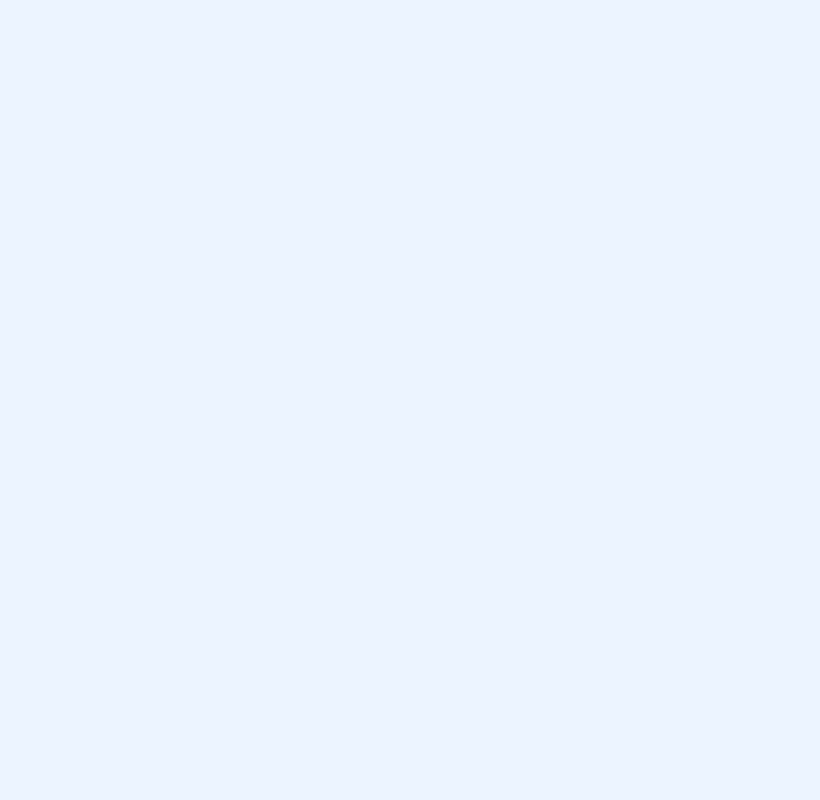
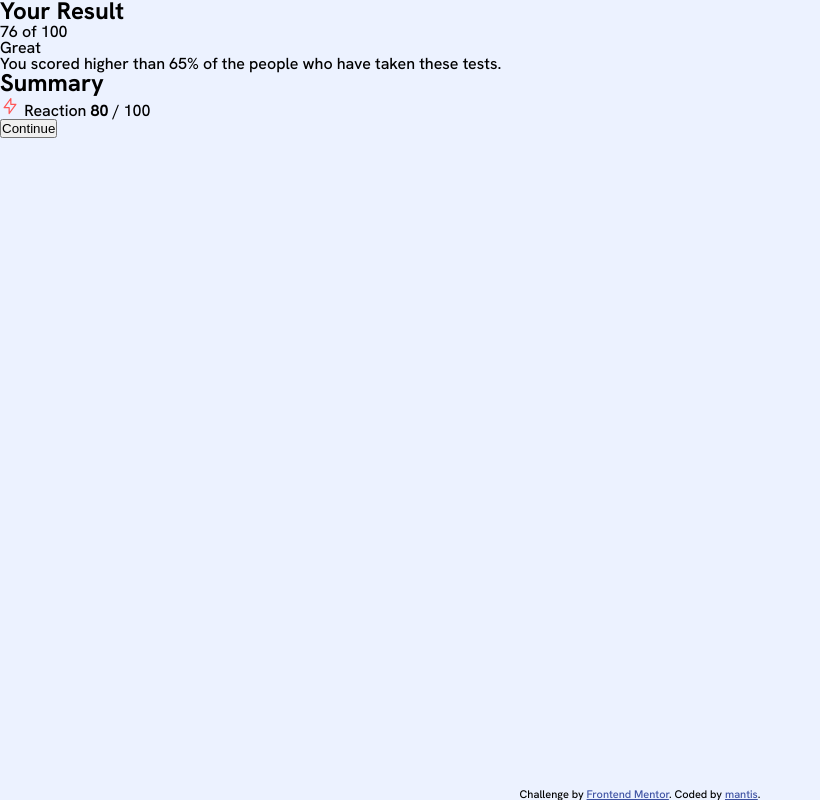
Before and after one commit to morauszkia/fm-results-summary-svelte, a Svelte app: page / in a window 1280 px wide. Shown: the whole page, without its empty margins (0-820 px from the left). Built offline with nearby package versions, Linux system fonts and the light colour scheme.

Commit message:
Create component templates

```diff
--- a/src/App.svelte
+++ b/src/App.svelte
@@ -1,10 +1,12 @@
 <script>
-
+  import Attribution from "./components/Attribution.svelte";
+  import SummaryContainer from "./components/SummaryContainer.svelte";
 </script>
 
 <main>
+  <SummaryContainer />
+  <Attribution />
 </main>
 
 <style>
-
 </style>
--- /dev/null
+++ b/src/components/Attribution.svelte
@@ -0,0 +1,21 @@
+<footer class="attribution">
+  Challenge by <a
+    href="https://www.frontendmentor.io?ref=challenge"
+    target="_blank">Frontend Mentor</a
+  >. Coded by
+  <a href="https://github.com/morauszkia" target="_blank">mantis</a>.
+</footer>
+
+<style>
+  .attribution {
+    position: absolute;
+    bottom: 0;
+    width: 100%;
+    text-align: center;
+    font-size: 11px;
+    text-align: center;
+  }
+  .attribution a {
+    color: hsl(228, 45%, 44%);
+  }
+</style>
--- /dev/null
+++ b/src/components/DetailsSection.svelte
@@ -0,0 +1,9 @@
+<script>
+  import ResultsList from "./ResultsList.svelte";
+</script>
+
+<section>
+  <h2>Summary</h2>
+  <ResultsList />
+  <button>Continue</button>
+</section>
--- /dev/null
+++ b/src/components/ResultSection.svelte
@@ -0,0 +1,15 @@
+<section>
+  <h1>Your Result</h1>
+  <p class="average--text">
+    <span class="average--value">76</span> <span>of 100</span>
+  </p>
+  <div>
+    <p class="evaluation">Great</p>
+    <p class="comparison">
+      You scored higher than 65% of the people who have taken these tests.
+    </p>
+  </div>
+</section>
+
+<style>
+</style>
--- /dev/null
+++ b/src/components/ResultsList.svelte
@@ -0,0 +1,12 @@
+<script>
+  import ResultsListItem from "./ResultsListItem.svelte";
+</script>
+
+<ul>
+  <ResultsListItem
+    className="reaction"
+    category="Reaction"
+    iconPath="icon-reaction.svg"
+    score="80"
+  />
+</ul>
--- /dev/null
+++ b/src/components/ResultsListItem.svelte
@@ -0,0 +1,12 @@
+<script>
+  const { className, iconPath, category, score } = $props();
+  const iconUrl = new URL(`../assets/images/${iconPath}`, import.meta.url).href;
+</script>
+
+<li class={className}>
+  <span class="category">
+    <img src={iconUrl} alt={`${category} icon`} />
+    {category}
+  </span>
+  <span class="score"><strong>{score}</strong> / 100 </span>
+</li>
--- /dev/null
+++ b/src/components/SummaryContainer.svelte
@@ -0,0 +1,12 @@
+<script>
+  import DetailsSection from "./DetailsSection.svelte";
+  import ResultSection from "./ResultSection.svelte";
+</script>
+
+<main>
+  <ResultSection />
+  <DetailsSection />
+</main>
+
+<style>
+</style>
```
